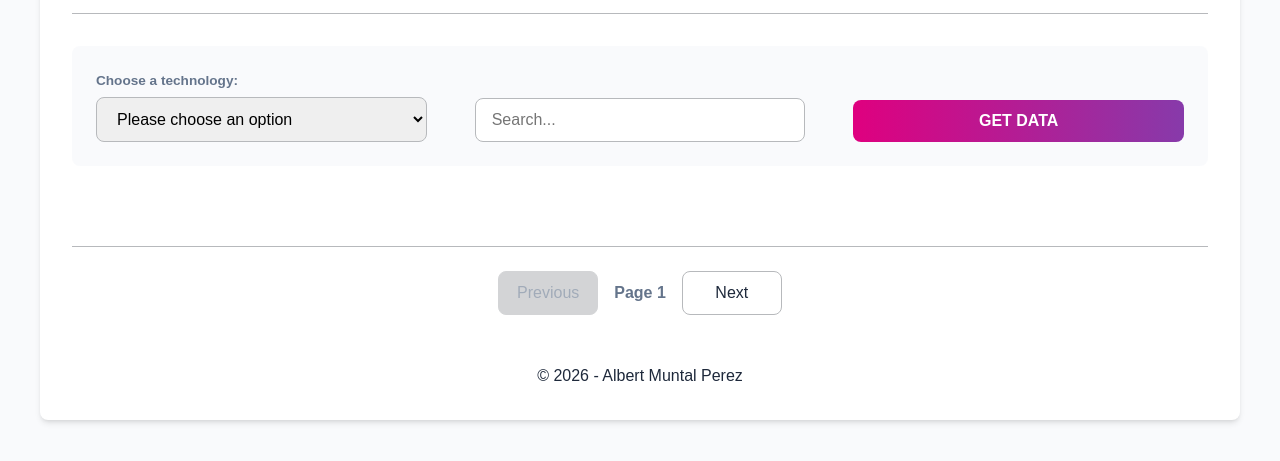
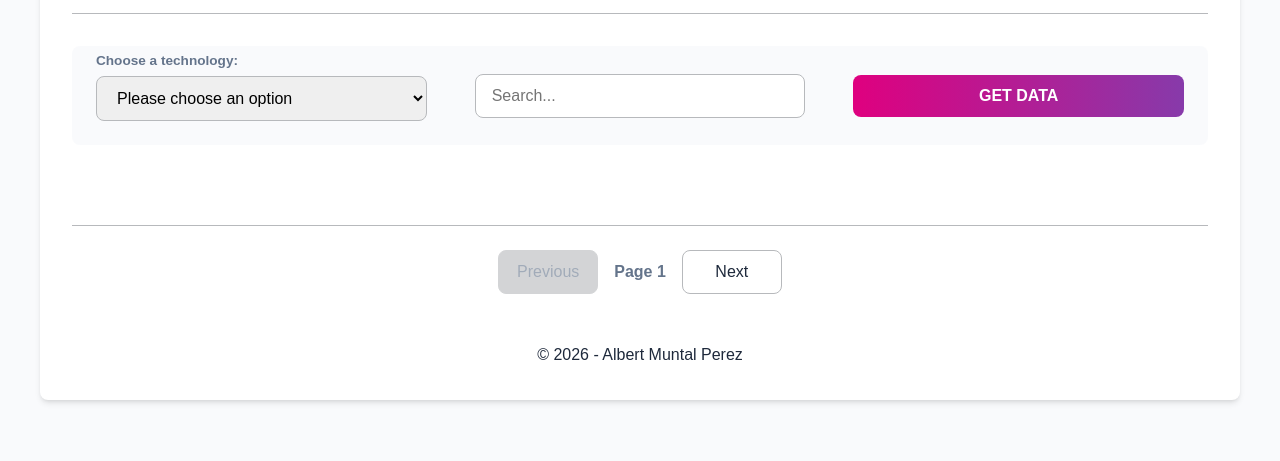
Before and after one commit to DrMunty/Sprint-3, a website built with Vite: page Tasca S3.01/api-consumer-app/index.html in a window 1280 px wide. Shown: the part 123-584 px from the top of the page. Built offline with nearby package versions, Linux system fonts and the light colour scheme.

Commit message:
refactor: "moved choose a technology label so that it aligns with the rest of the items"

```diff
--- a/Tasca S3.01/api-consumer-app/styles/styles.css
+++ b/Tasca S3.01/api-consumer-app/styles/styles.css
@@ -60,7 +60,7 @@ header h1 {
     display: flex;
     flex-wrap: wrap;
     gap: 3rem;
-    align-items: flex-end;
+    align-items: center;
     justify-content: center;
     background-color: var(--background-color);
     padding: 1.5rem;
@@ -94,6 +94,7 @@ label {
     font-size: 0.85rem;
     font-weight: 600;
     color: var(--text-muted);
+    margin-top: -1.3rem;
 }
 
 #btn-get-data {
@@ -102,7 +103,7 @@ label {
     font-weight: 600;
     border: none;
     cursor: pointer;
-    margin-top: auto;
+    height: 100%;
 }
 
 #btn-get-data:hover {
```
